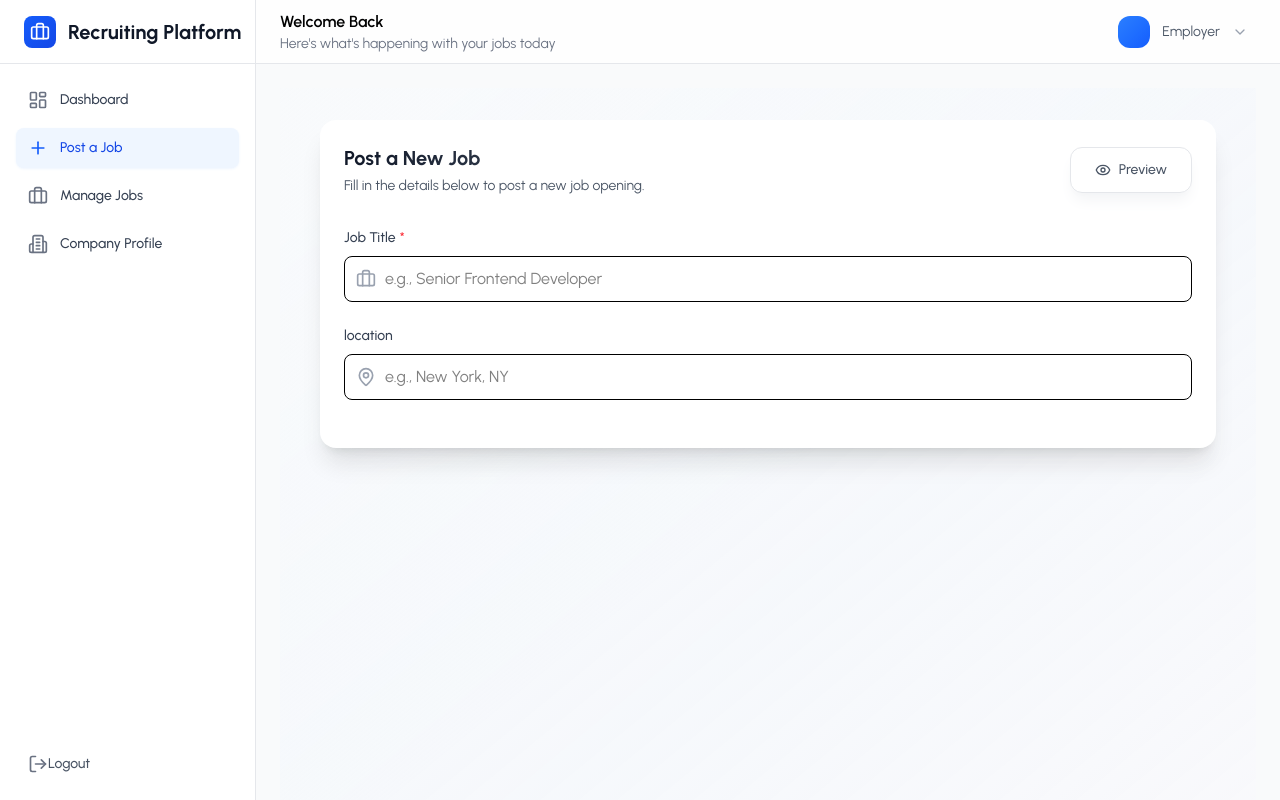
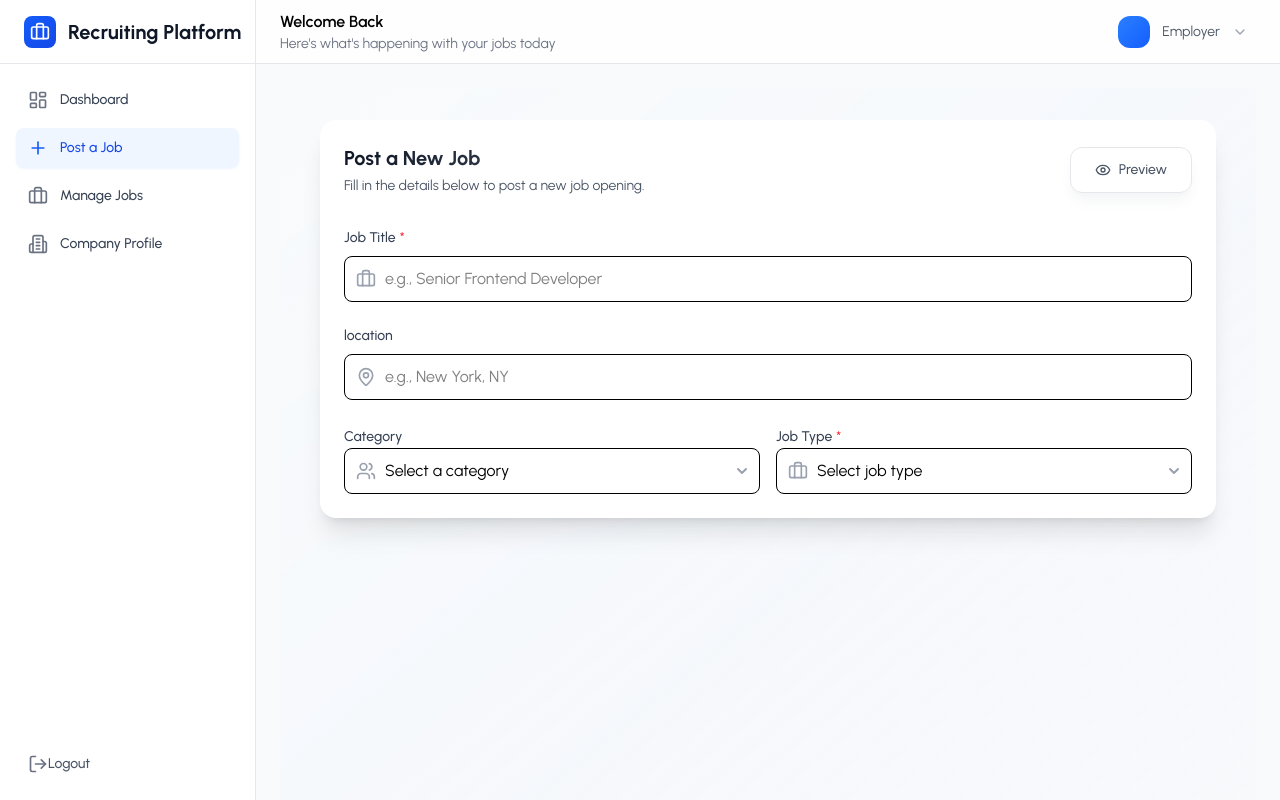
Before and after one commit to SamilMoret/Recruiting-Platform, a React (Vite) app in the folder client/: page /post-job in a window 1280 px wide. Built offline with nearby package versions, Linux system fonts and the light colour scheme.

Commit message:
select field category and type done

```diff
--- a/client/src/components/Input/SelectField.jsx
+++ b/client/src/components/Input/SelectField.jsx
@@ -12,8 +12,58 @@ const SelectField = ({
     disabled = false,
     icon: Icon,
 }) => {
-  return <div>
-
+  return <div className="space-y-2">
+    <label htmlFor={id} className="blcok text-sm font-medium text-gray-700">
+        {label}
+        {required && <span className="text-red-500 ml-1">*</span>}
+    </label>
+    <div className="relative">
+        {Icon && (
+            <div className="absolute inset-y-0 left-0 pl-3 flex items-center pointer-events-none z-10">
+                <Icon className="h-5 w-5 text-gray-400" />
+            </div>
+        )}
+        <select
+          id={id}
+          value={value}
+          onChange={onChange}
+          disabled={disabled}
+          className={`w-full ${
+            Icon ? "pl-10" : "pl-3"
+          } pr-3 py-2.5 border rounded-lg text-base transition-colors duration-200 disabled:bg-gray-50 disabled:text-gray-500${
+            error
+            ? ' border-red-300 focus:border-red-500 focus:ring-red-500'
+            : 'border-gray-300 focus:border-blue-500 focus:ring-blue-500'
+        } focus:outline-none focus:ring-2 focus:ring-opacity-20 appearance-none bg-white
+        `}
+        >
+            <option value="" disabled>{placeholder}</option>
+            {options.map((option) => (
+                <option key={option.value} value={option.value}>
+                    {option.label}
+                </option>
+            ))}
+        </select>
+        <div className="absolute inset-y-0 right-0 pr-2 flex items-center pointer-events-none">
+            <svg
+                className="h-5 w-5 text-gray-400"
+                viewBox="0 0 20 20"
+                fill="currentColor"
+            >
+                <path
+                    fillRule="evenodd"
+                    d="M5.293 7.293a1 1 0 011.414 0L10 10.586l3.293-3.293a1 1 0 111.414 1.414l-4 4a1 1 0 01-1.414 0l-4-4a1 1 0 010-1.414z"
+                    clipRule="evenodd"
+                />
+            </svg>
+        </div>
+    </div>
+    {error && (
+        <div className="flex items-center space-x-1 text-sm text-red-600">
+            <AlertCircle className="w-4 h-4" />
+            <span>{error}</span>
+        </div>
+    )}
   </div>
 
 }
```
